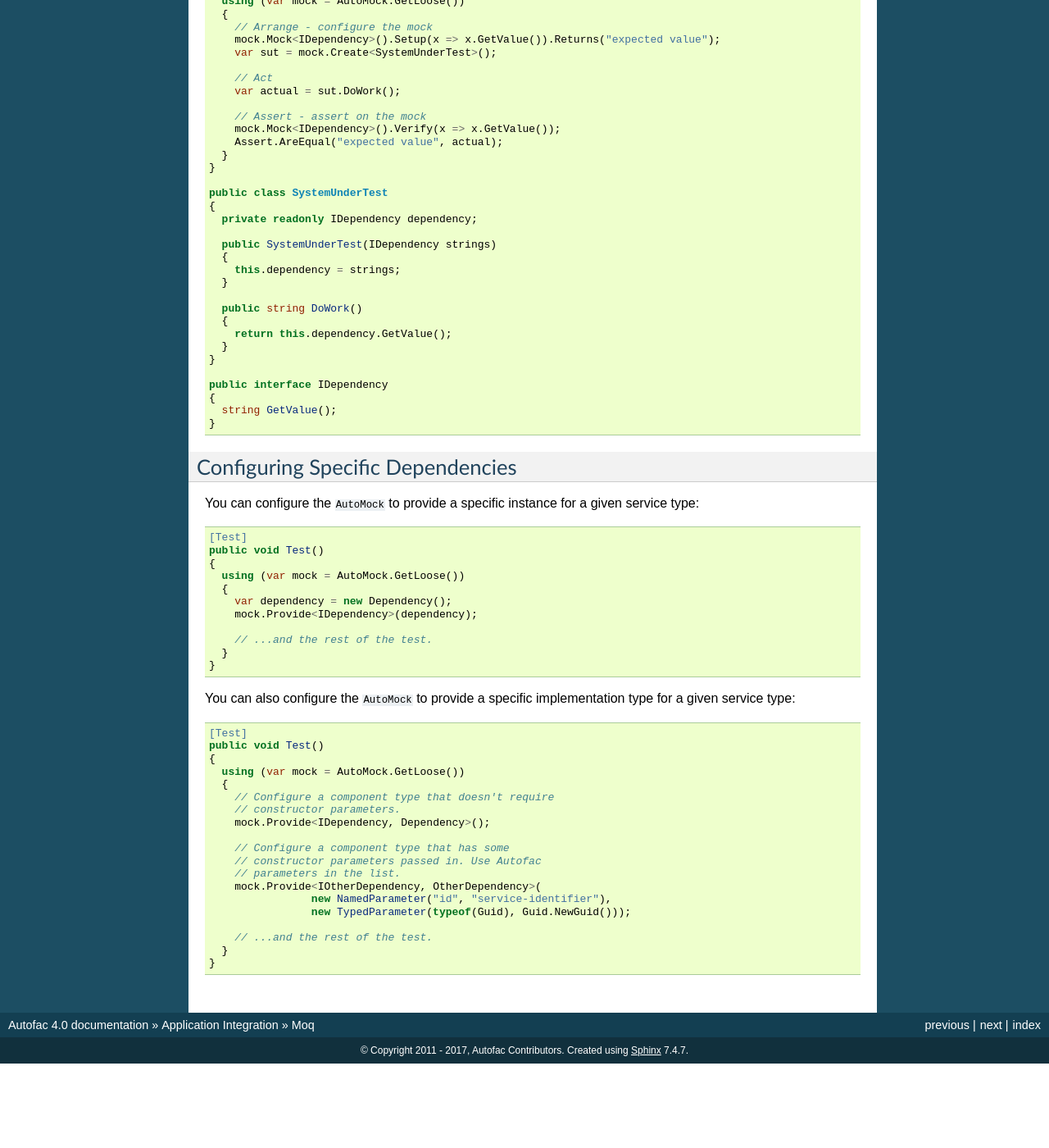
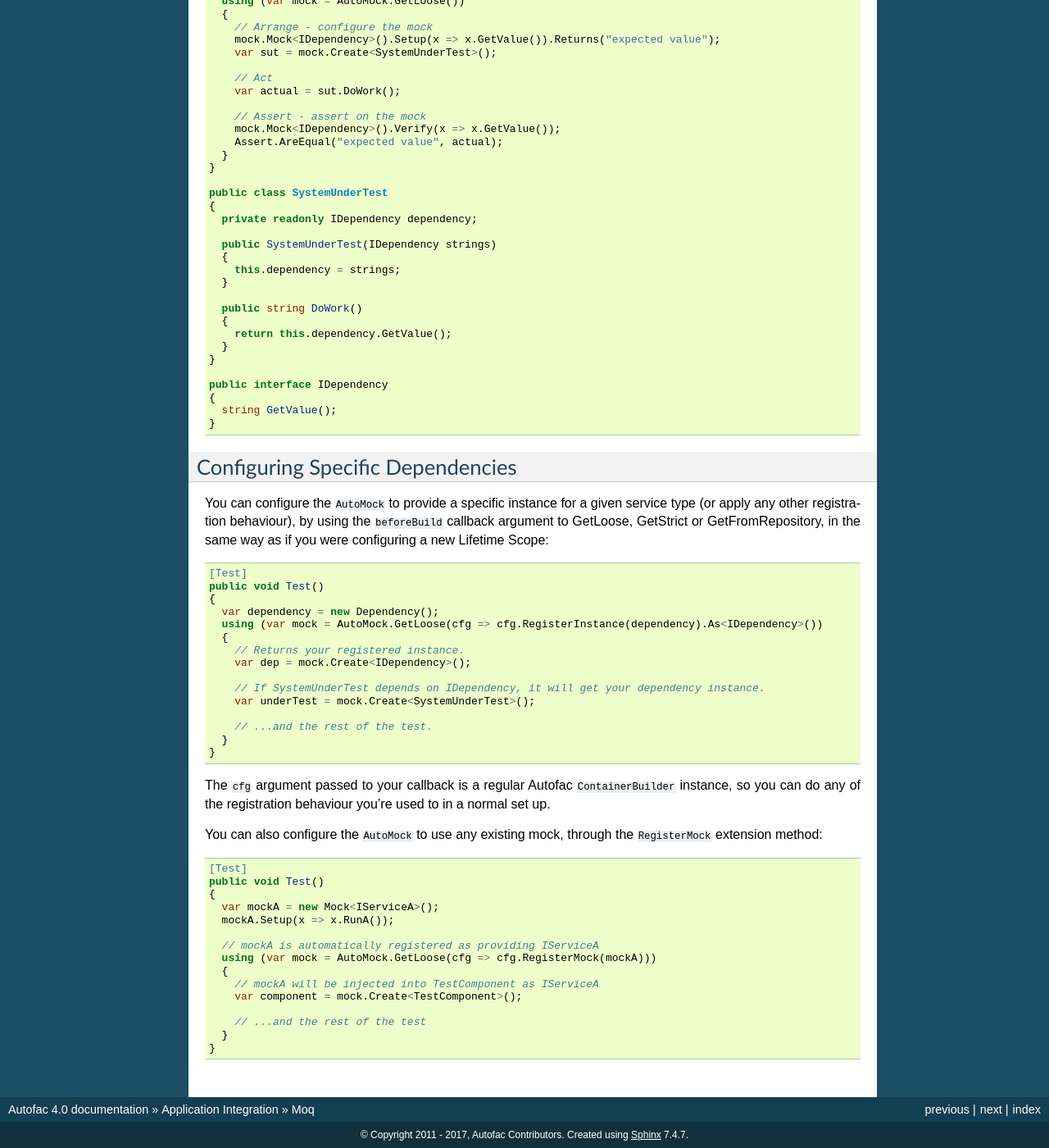
Before and after one commit to autofac/Documentation, a Sphinx documentation site: the page built from docs/integration/moq.rst, in a window 1280 px wide and 1400 px high, scrolled down 951 px. Shown: the whole window at 82% size. Built offline with Sphinx 7.4.7, drawn with Linux system fonts in a browser that asks for light colours; before the commit the page ends 2248 px from its top, so only the background shows below that.

Commit message:
Update Moq Integration docs now that Provide has been removed.

```diff
--- a/docs/integration/moq.rst
+++ b/docs/integration/moq.rst
@@ -89,42 +89,47 @@ You can configure the automatic mocks and/or assert calls on them as you would n
 Configuring Specific Dependencies
 =================================
 
-You can configure the ``AutoMock`` to provide a specific instance for a given service type:
+You can configure the ``AutoMock`` to provide a specific instance for a given service type (or apply any other registration behaviour),
+by using the ``beforeBuild`` callback argument to GetLoose, GetStrict or GetFromRepository, in the same way as if you
+were configuring a new Lifetime Scope:
 
 .. sourcecode:: csharp
 
     [Test]
     public void Test()
     {
-      using (var mock = AutoMock.GetLoose())
+      var dependency = new Dependency();
+      using (var mock = AutoMock.GetLoose(cfg => cfg.RegisterInstance(dependency).As<IDependency>())
       {
-        var dependency = new Dependency();
-        mock.Provide<IDependency>(dependency);
+        // Returns your registered instance.
+        var dep = mock.Create<IDependency>();
+
+        // If SystemUnderTest depends on IDependency, it will get your dependency instance.
+        var underTest = mock.Create<SystemUnderTest>();
 
         // ...and the rest of the test.
       }
     }
 
-You can also configure the ``AutoMock`` to provide a specific implementation type for a given service type:
+The ``cfg`` argument passed to your callback is a regular Autofac ``ContainerBuilder`` instance, so you can
+do any of the registration behaviour you're used to in a normal set up.
+
+You can also configure the ``AutoMock`` to use any existing mock, through the ``RegisterMock`` extension method:
 
 .. sourcecode:: csharp
 
     [Test]
     public void Test()
     {
-      using (var mock = AutoMock.GetLoose())
+      var mockA = new Mock<IServiceA>();
+      mockA.Setup(x => x.RunA());
+
+      // mockA is automatically registered as providing IServiceA
+      using (var mock = AutoMock.GetLoose(cfg => cfg.RegisterMock(mockA)))
       {
-        // Configure a component type that doesn't require
-        // constructor parameters.
-        mock.Provide<IDependency, Dependency>();
+        // mockA will be injected into TestComponent as IServiceA
+        var component = mock.Create<TestComponent>();
 
-        // Configure a component type that has some
-        // constructor parameters passed in. Use Autofac
-        // parameters in the list.
-        mock.Provide<IOtherDependency, OtherDependency>(
-                    new NamedParameter("id", "service-identifier"),
-                    new TypedParameter(typeof(Guid), Guid.NewGuid()));
-
-        // ...and the rest of the test.
+        // ...and the rest of the test
       }
     }
```
